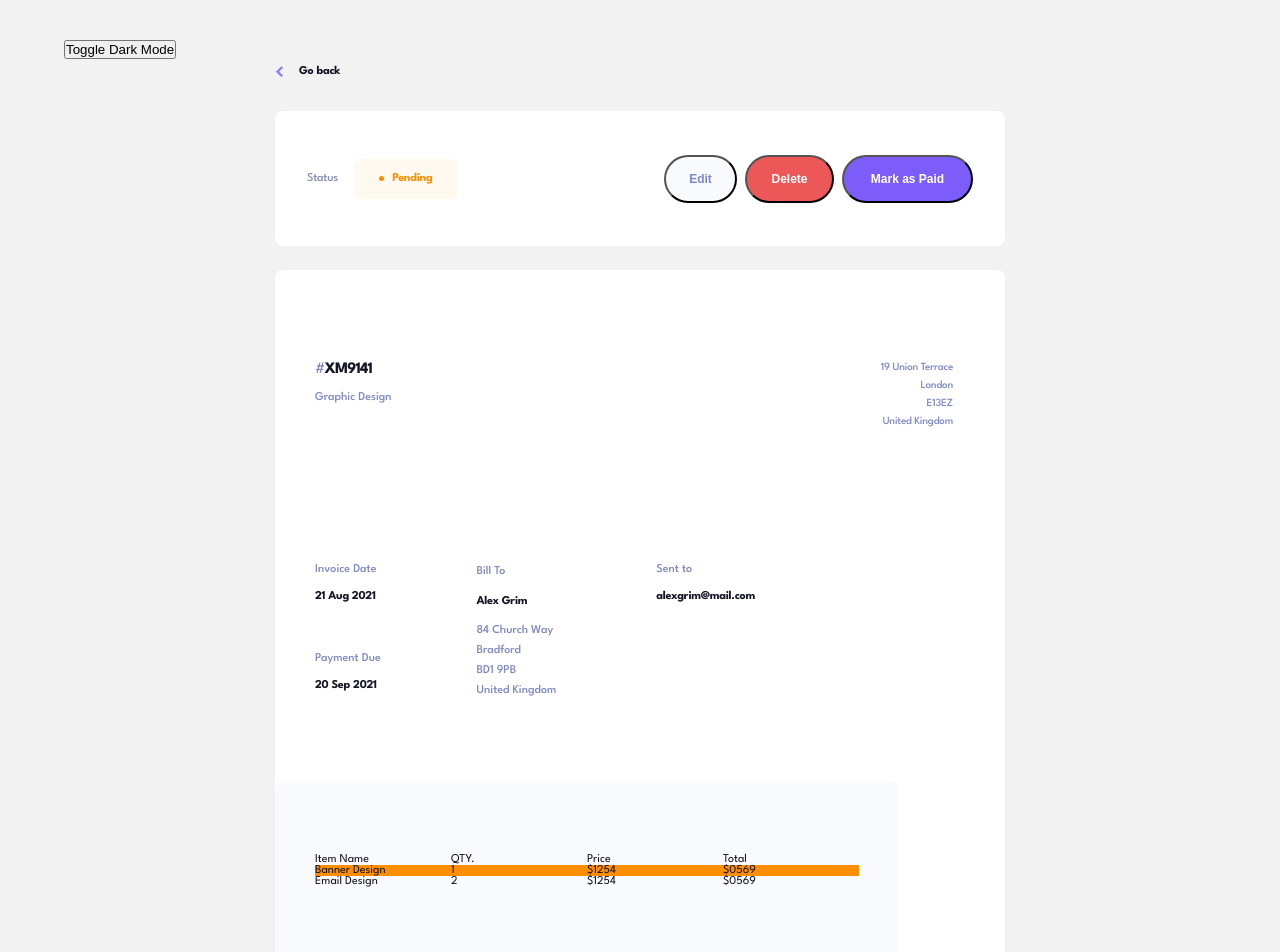
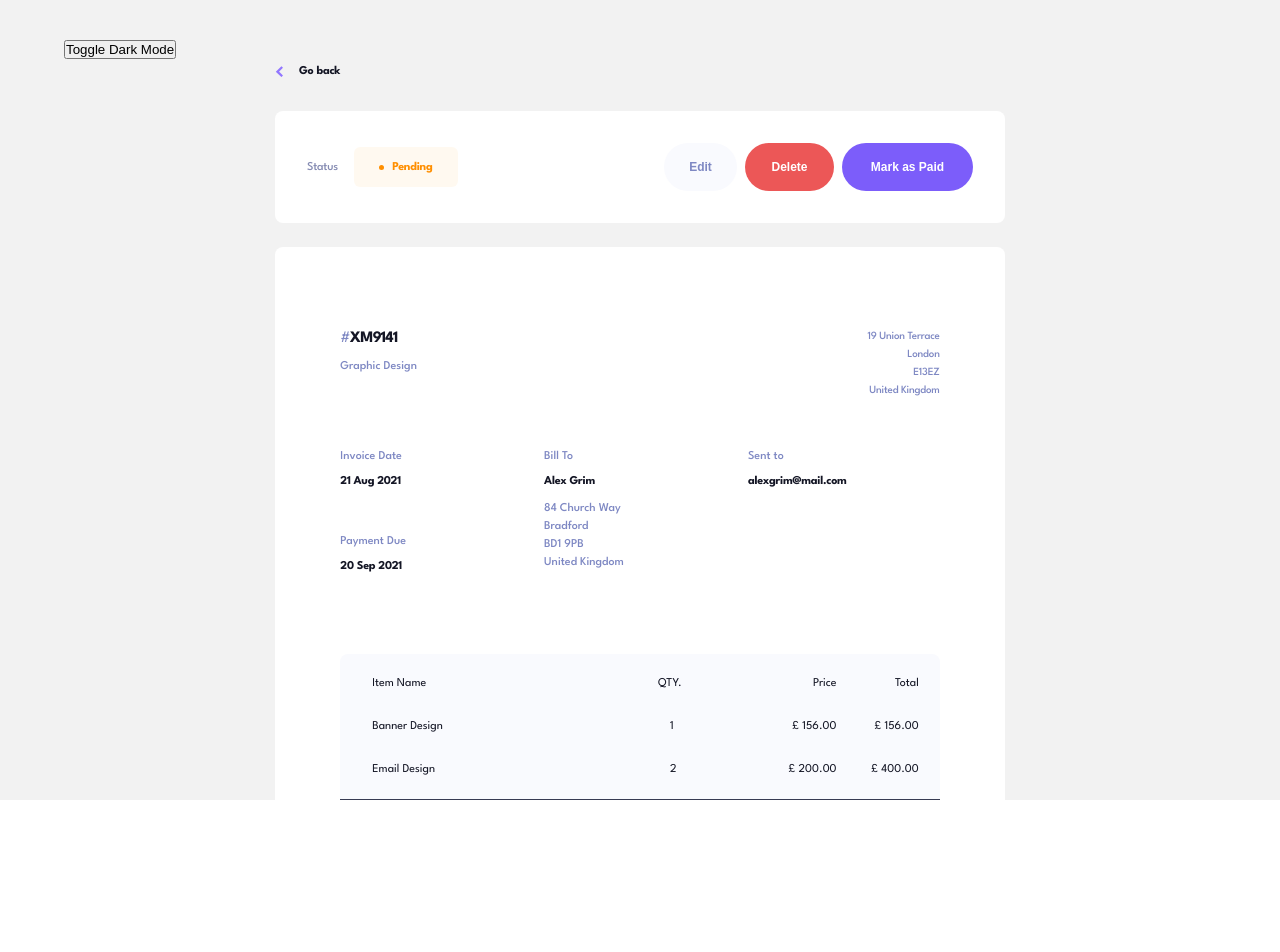
Before and after one commit to bliss-armah/invoice-app, a React (Vite) app: page / in a window 1280 px wide. Shown: the top 952 px of the page. After the commit the page ends 800 px from the top, so only its background shows below. Built offline with nearby package versions, Linux system fonts and the light colour scheme.

Commit message:
desktop view for dark and light mode done

```diff
--- a/src/App.jsx
+++ b/src/App.jsx
@@ -19,7 +19,7 @@ function App() {
         Toggle Dark Mode
       </button>
 
-      <Viewinvoice />
+      <Viewinvoice darkMode={darkMode} />
 
     </div>
   );
--- a/src/index.css
+++ b/src/index.css
@@ -40,6 +40,8 @@ body {
 .App {
   width: 100vw;
   height: 100vh;
+  overflow-y: scroll;
+
 }
 
 /* light background */
--- a/src/pages/Viewinvoice.css
+++ b/src/pages/Viewinvoice.css
@@ -1,11 +1,16 @@
 
 .viewinvoice-container {
-    max-width: 1440px;
     display: flex;
     flex-direction: column;
     align-items: center;
+    justify-content: center;
     padding-top: 4rem;
     background-color: #F2F2F2;
+    width: 100%;
+}
+
+.viewinvoice-container-dark {
+    background: #141625;
 }
 
 .all-components{
@@ -18,7 +23,6 @@
     display: flex;
     gap:1rem;
     align-items: center;
-
 }
 
 .go-back img{
@@ -26,16 +30,22 @@
     height: auto;
 }
 
+
+
 .container-two{
     margin-top: 32px;
     width: 730px;
-    height: 135px;
     border-radius: 0.5rem;
     display: flex;
-    gap: 198px;
+    justify-content: space-between;
     background-color: #FFFFFF;
     padding: 2rem;
     align-items: center;
+}
+
+.container-two-dark {
+    background: #1E2139;
+
 }
 
 .status-pending {
@@ -43,7 +53,7 @@
     align-items: center;
     gap: 16px;
     width: 159px;
-    height: 40px;
+    /* height: 40px; */
 
 }
 .status-pending p{
@@ -98,6 +108,16 @@
     font-weight: 700;
 
 }
+.cursor{
+    cursor: pointer;
+    border: none;
+}
+
+button:hover{
+    opacity: .7;
+}
+
+
 
 .delete{
     width: 89px;
@@ -120,22 +140,35 @@
 
 }
 
-
+.section-center{
+    width: 90%;
+    margin: 0 auto;
+    margin-top: 48px;
+    margin-bottom: 48px;
+}
 
 .container-three{
     margin-top: 24px;
     width: 730px;
-    /* height: 631px; */
+    height: auto;
+    padding: 2rem;
     margin-bottom: 54px;
     border-radius: 0.5rem;
     background-color: #FFFFFF;
+
 }
+
+.container-three-dark {
+    background: #1E2139;
+
+}
+
 
 .design-address{
     margin-top: 48px;
     display: flex;
-    gap: 28rem;
-    padding: 2.5rem;
+    justify-content: space-between;
+
 }
 
 .date-address{
@@ -156,7 +189,6 @@
     font-weight: 500;
 }
 .words-words{
-    /* background-color: #F2F2F2; */
     width: 96px;
     height: 15px;
     color: var(--color-light-purple-gray);
@@ -168,7 +200,6 @@
 
 .address{
     width: 94px;
-    height: 75px;
     text-align: right;
     font-size: 11px;
     font-weight: 500;
@@ -177,84 +208,165 @@
     color: var(--color-light-purple-gray);
 }
 
-.date-address{
-    padding: 2.5rem;
-}
+.date-bill {
+    display: grid;
+    grid-template-rows: 1fr 1fr;
+    grid-template-columns: 1fr 1fr 1fr;
+    gap: 12px;
+    height: 100%;
+    margin-top: 49px;
 
-.date-one{
-    display: flex;
-    flex-direction: column;
-    gap: 12px;
-}
+ }
+.invoice-date{
+    grid-row-start: 1;
+    grid-column-start: 1;
+    grid-row-end: 2;
+    grid-column-end: 2;
 
-.date-one p{
+ }
+
+ .invoice-date p,.due-date p,
+ .bill-to p,.sent-to p{
+    width: 96px;
+    height: 15px;
     color: var(--color-light-purple-gray);
     font-size: 12px;
     font-weight: 500;
-    line-height: 15px;
+    line-height: 18px;
+ }
+
+ .due-date{
+    grid-row-start: 2;
+    grid-column-start: 1;
+    grid-row-end: 3;
+    grid-column-end: 2;
+    margin-top: 1rem;
+
+ }
+ .bill-to {
+    grid-row-start: 1;
+    grid-column-start: 2;
+    grid-row-end: 3;
+    grid-column-end: 3;
+
+ }
+ .sent-to {
+    grid-row-start: 1;
+    grid-column-start: 3;
+    grid-row-end: 2;
+    grid-column-end: 4;
+
+ }
+
+
+.item-quantity{
+    background-color: #F9FAFE;
+    padding: 1.5rem;
+    padding-inline: 32px;
+    border-radius: 8px 8px 0px 0px;
+    margin-top: 5rem;
+    display: grid;
+    grid-template-columns: 50% 15% 15% 12%;
+    gap: 18px;
+}
+.item-quantity-dark{
+    background: #252945;
 }
 
-.bill-to{
+.items-item {
     display: flex;
     flex-direction: column;
-    gap: 12px;
+    gap: 32px;
 }
 
-.bill-to p{
-    color: var(--color-light-purple-gray);
+
+
+.items-item:nth-child(2) > div:nth-child(2) {
+    padding-left: 15%;
+}
+.items-item:nth-child(2) > div:nth-child(3) {
+    padding-left: 15%;
+}
+
+.items-item:nth-child(3),
+.items-item:nth-child(4) {
+
+    text-align: right;
+}
+
+.blue-box{
+    background-color: #373B53;
+    display: flex;
+    justify-content: center;
+    align-items: center;
+    gap: 369px;
+    height: 80px;
+    border-radius: 0px 0px 8px 8px;
+
+}
+.blue-box-dark {
+    background: #0C0E16;
+}
+
+.grand-total{
+    color: #FFFFFF;
     font-size: 12px;
     font-weight: 500;
-    line-height: 20px;
+    line-height: 18px;
 }
 
-.sent-to{
-    display: flex;
-    flex-direction: column;
-    gap: 12px;
-}
-
-.sent-to p{
-    color: var(--color-light-purple-gray);
-    font-size: 12px;
-    font-weight: 500;
-    line-height: 15px;
-}
-
-.date-two{
-    padding: 2.5rem;
-    display: flex;
-    flex-direction: column;
-    gap: 12px;
-    margin-top: -130px;
-}
-.date-two p{
-    color: var(--color-light-purple-gray);
-    font-size: 12px;
-    font-weight: 500;
-    line-height: 15px;
-}
-.item-quantity{
-    background-color: #F9FAFE;
-    margin-top: 49px;
-    width: 624px;
-    height: 184px;
-    padding: 2.5rem;
-    border-radius: 8px 8px 0px 0px;
-}
-
-.table-head,
-.table-data,
-.table-data-two {
-    display: grid;
-    grid-template-columns: repeat(4, 1fr);
+.amount{
+    color: #FFFFFF;
+    font-size: 24px;
+    font-weight: 700;
+    line-height: 32px;
+    text-align: right;
 
 }
 
-.table-head {
-    /* background-color: crimson; */
-    margin-top: 32px;
+
+/* tablet */
+@media screen and (max-width: 768px){
+    .viewinvoice-container {
+        width: 100%;
+    }
+
+    .all-components{
+        padding-left: 1.5rem;
+    }
+
+    .container-two{
+        width: 688px;
+        height: 88px;
+    }
+
+    .container-three{
+        width: 688px;
+        height: 602px;
+    }
+
+    .section-center{
+        margin-top: 1rem;
+    }
+
+    .date-bill{
+      margin-top: 21px;
+    }
+
+
+.item-quantity{
+    margin-top: 50px;
 }
 
-.table-data {
-    background-color: #FF8F00;
+
+
+
+
 }
+
+
+
+/* mobile */
+/* @media screen and (max-width: 480px) {
+
+} */
--- a/src/pages/Viewinvoice.jsx
+++ b/src/pages/Viewinvoice.jsx
@@ -1,17 +1,18 @@
 import React from "react";
 import "./Viewinvoice.css";
 
-function Viewinvoice() {
+function Viewinvoice({darkMode}) {
   return (
-    <div className="viewinvoice-container">
+    <div className={`viewinvoice-container ${darkMode ? 'viewinvoice-container-dark' : ''}`}>
       <section className="all-components">
-        <div className="go-back">
+        <div className="go-back cursor" >
           <img src="../../public/assets/icon-arrow-left.svg" />
           <h4> Go back</h4>
         </div>
       </section>
 
-      <div className="container-two">
+<div className="">
+      <div className={`container-two ${darkMode ? 'container-two-dark' : ''}`}>
         <div className="status-pending">
           <p>Status</p>
           <div className="pending">
@@ -20,15 +21,18 @@ function Viewinvoice() {
           </div>
         </div>
 
+
         <section className="buttons">
-          <button className="edit">Edit</button>
-          <button className="delete">Delete</button>
-          <button className="paid">Mark as Paid</button>
+          <button className="edit cursor">Edit</button>
+          <button className="delete cursor">Delete</button>
+          <button className="paid cursor">Mark as Paid</button>
 
         </section>
       </div>
 
-      <section className="container-three">
+      <section className={`container-three ${darkMode ? 'container-three-dark' : ''}`}>
+
+        <div className="section-center">
         <div className="design-address">
           <div className="words">
           <h3><span>#</span>XM9141 </h3>
@@ -45,16 +49,25 @@ function Viewinvoice() {
           </div>
         </div>
 
-      {/* date section */}
-       <section className="date-address">
-        <div className="date-one">
+        <div className="date-bill">
+        <div className="invoice-date">
             <p>Invoice Date</p>
+            <br />
             <h4>21 Aug 2021</h4>
         </div>
 
+        <div className="due-date">
+            <p>Payment Due</p>
+            <br />
+            <h4>20 Sep 2021</h4>
+        </div>
         <div className="bill-to">
             <p>Bill To</p>
+            <br />
+
             <h4>Alex Grim</h4>
+            <br />
+
             <p>
               84 Church Way
               <br />
@@ -65,42 +78,50 @@ function Viewinvoice() {
               United Kingdom
             </p>
         </div>
-
         <div className="sent-to">
             <p>Sent to</p>
+            <br />
             <h4>alexgrim@mail.com</h4>
         </div>
-      </section>
-
-      <div className="date-two">
-        <p>Payment Due</p>
-        <h4>20 Sep 2021</h4>
       </div>
 
-      <section className="item-quantity">
-        <div className="table-head">
+
+      <section className={`item-quantity ${darkMode ? 'item-quantity-dark' : ''}`}>
+
+        <div className="items-item item-quantity-name">
           <div>Item Name</div>
+          <div>Banner Design</div>
+          <div>Email Design</div>
+        </div>
+        <div className="items-item item-quantity-qty">
           <div>QTY.</div>
+          <div>1</div>
+          <div>2</div>
+        </div>
+        <div className="items-item item-quantity-price">
           <div>Price</div>
+          <div>£ 156.00</div>
+          <div>£ 200.00</div>
+        </div>
+        <div className="items-item item-quantity-total">
           <div>Total</div>
-        </div>
-        <div className="table-data">
-          <div>Banner Design</div>
-          <div>1</div>
-          <div>$1254</div>
-          <div>$0569</div>
-        </div>
-        <div className="table-data-two">
-        <div>Email Design</div>
-          <div>2</div>
-          <div>$1254</div>
-          <div>$0569</div>
+          <div>£ 156.00</div>
+          <div>£ 400.00</div>
         </div>
       </section>
 
 
+      <div className={`blue-box ${darkMode ? 'blue-box-dark' : ''}`}>
+        <div className="grand-total"> Grand Total</div>
+        <div className="amount">£ 556.00</div>
+
+      </div>
+
+
+      </div>
 
       </section>
+      </div>
     </div>
   );
 }
```
Lines whose indentation alone changed are shown as unchanged.
